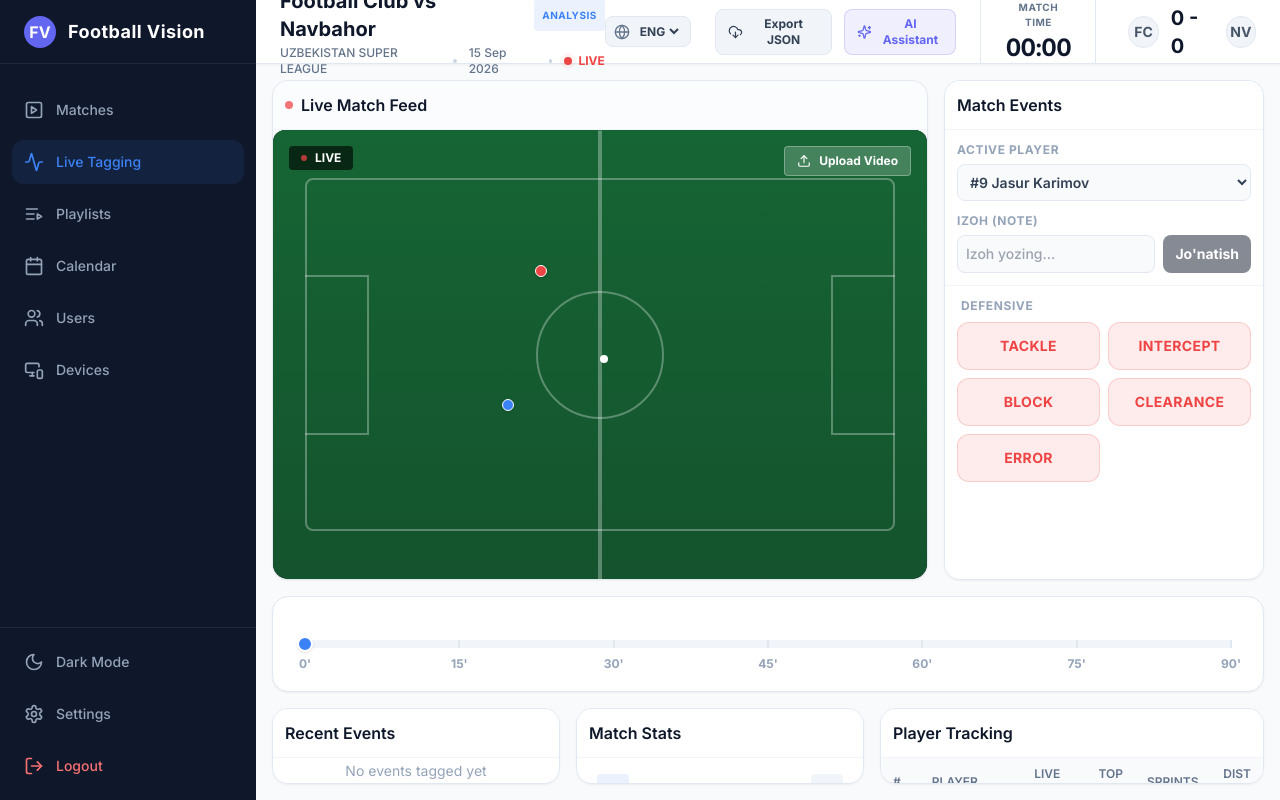
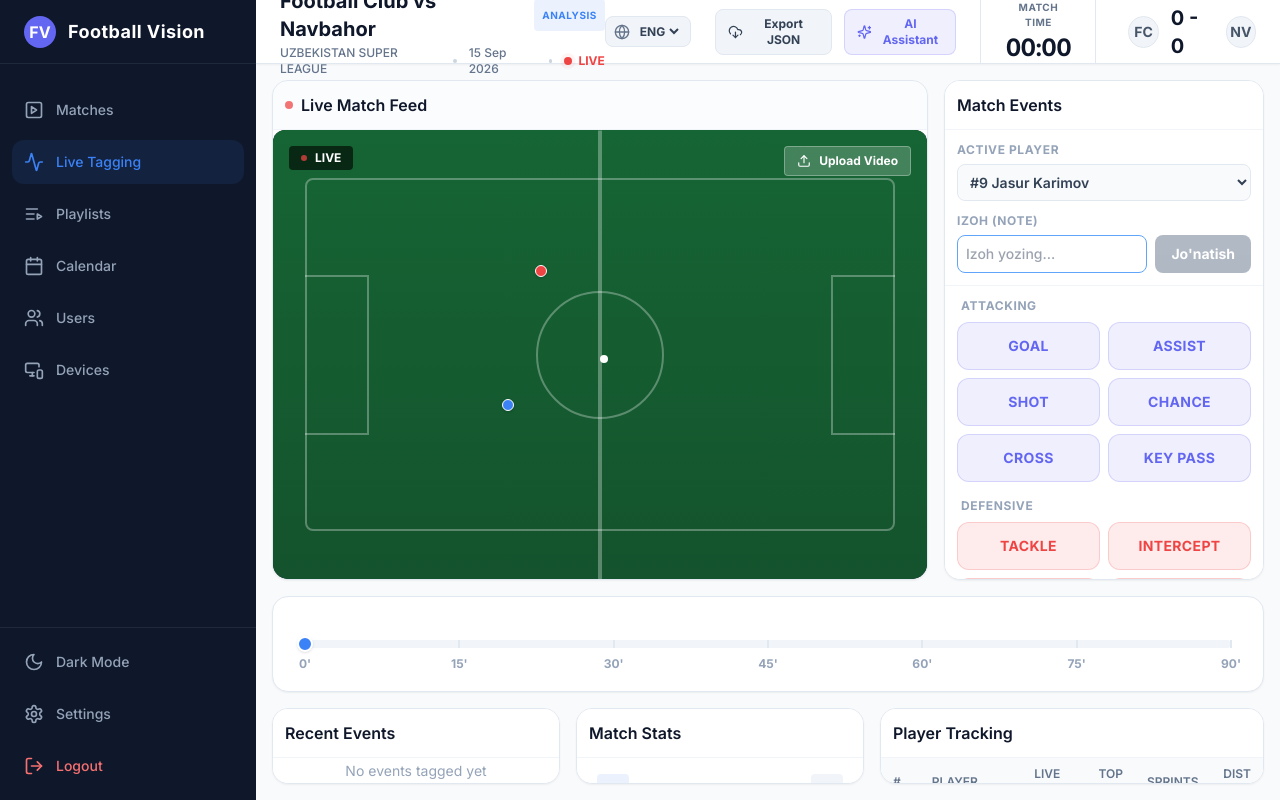
Before and after one commit to kama541/footbol-analis, a React (Vite) app: page /live in a window 1280 px wide. Built offline with nearby package versions, Linux system fonts and the light colour scheme.

Commit message:
fix: update tagging panel UI and restore sections

```diff
--- a/src/components/TaggingPanel.tsx
+++ b/src/components/TaggingPanel.tsx
@@ -69,9 +69,19 @@ const TaggingPanel = () => {
 
   const sections = [
     {
+      title: 'Attacking',
+      category: 'attacking' as EventCategory,
+      tags: ['GOAL', 'ASSIST', 'SHOT', 'CHANCE', 'CROSS', 'KEY PASS']
+    },
+    {
       title: 'Defensive',
       category: 'defensive' as EventCategory,
       tags: ['TACKLE', 'INTERCEPT', 'BLOCK', 'CLEARANCE', 'ERROR']
+    },
+    {
+      title: 'Other',
+      category: 'other' as EventCategory,
+      tags: ['FOUL', 'OFFSIDE', 'CORNER', 'FREE KICK', 'CARD', 'SUB']
     }
   ];
 
@@ -105,7 +115,7 @@ const TaggingPanel = () => {
         </div>
         <div>
           <label className="block text-xs font-bold text-slate-400 uppercase tracking-wider mb-1.5 mt-2">
-            Izoh (Note)
+            IZOH (NOTE)
           </label>
           <div className="flex gap-2">
             <input
@@ -114,12 +124,12 @@ const TaggingPanel = () => {
               onChange={(e) => setNote(e.target.value)}
               onKeyDown={(e) => { if (e.key === 'Enter') handleSendNote(); }}
               placeholder="Izoh yozing..."
-              className="flex-1 w-full bg-slate-50 dark:bg-slate-800 border border-slate-200 dark:border-slate-700 text-slate-700 dark:text-slate-200 text-sm font-medium rounded-lg p-2 outline-none focus:border-football-blue"
+              className="flex-1 w-full bg-white dark:bg-slate-800 border border-blue-400 text-slate-700 dark:text-slate-200 text-sm font-medium rounded-lg p-2 outline-none focus:border-blue-500"
             />
             <button
               onClick={handleSendNote}
               disabled={!note.trim()}
-              className="bg-football-navy text-white px-3 py-2 rounded-lg text-sm font-bold disabled:opacity-50 transition-colors"
+              className="bg-slate-500 hover:bg-slate-600 text-white px-4 py-2 rounded-lg text-sm font-bold disabled:opacity-50 transition-colors"
             >
               Jo'natish
             </button>
```
